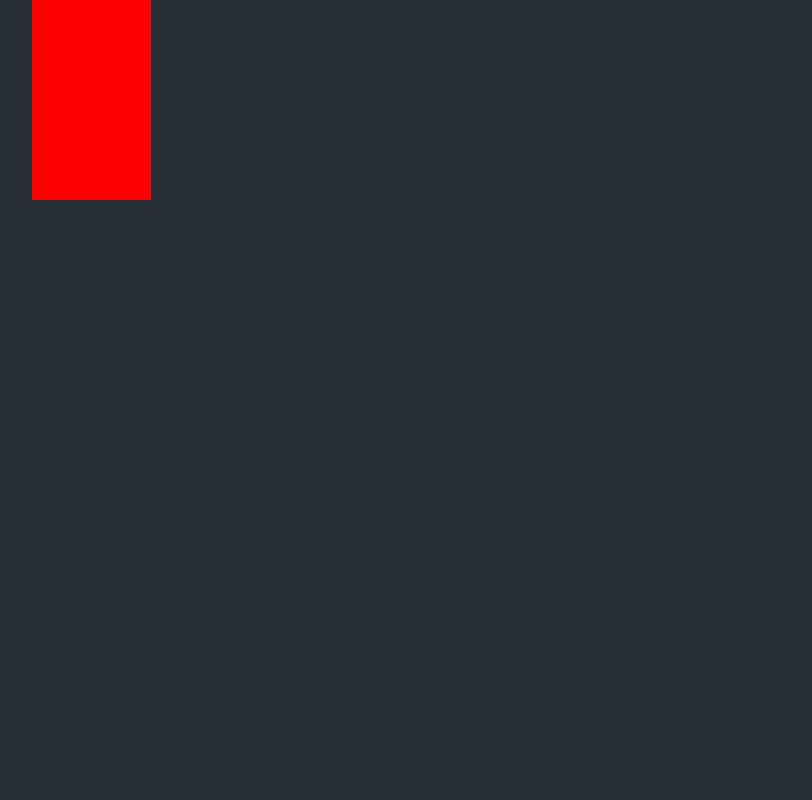
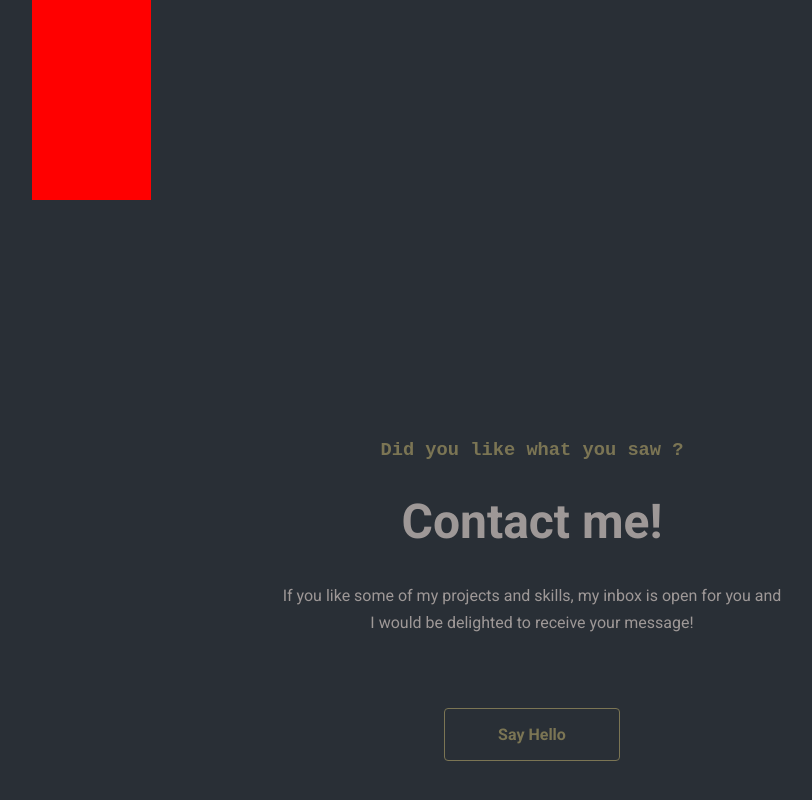
Before and after one commit to denis-junior/portfolio, a React (Create React App) app: page / in a window 1280 px wide. Shown: the part 2200-3000 px from the top of the page, without its empty margins (108-920 px from the left). Before the commit the page ends 2400 px from the top, so only its background shows below. Built offline with nearby package versions, Linux system fonts and the light colour scheme.

Commit message:
Contact component included

```diff
--- a/src/App.jsx
+++ b/src/App.jsx
@@ -4,6 +4,7 @@ import Info from "./Components/Info/Info";
 import About from "./Components/About/About";
 import "./App.css";
 import Projects from "./Components/Projects/Projects";
+import Contact from "./Components/Contact/Contact";
 
 function App() {
   return (
@@ -12,6 +13,7 @@ function App() {
       <Info />
       <About />
       <Projects/>
+      <Contact/>
       <Links />
     </div>
   );
```
